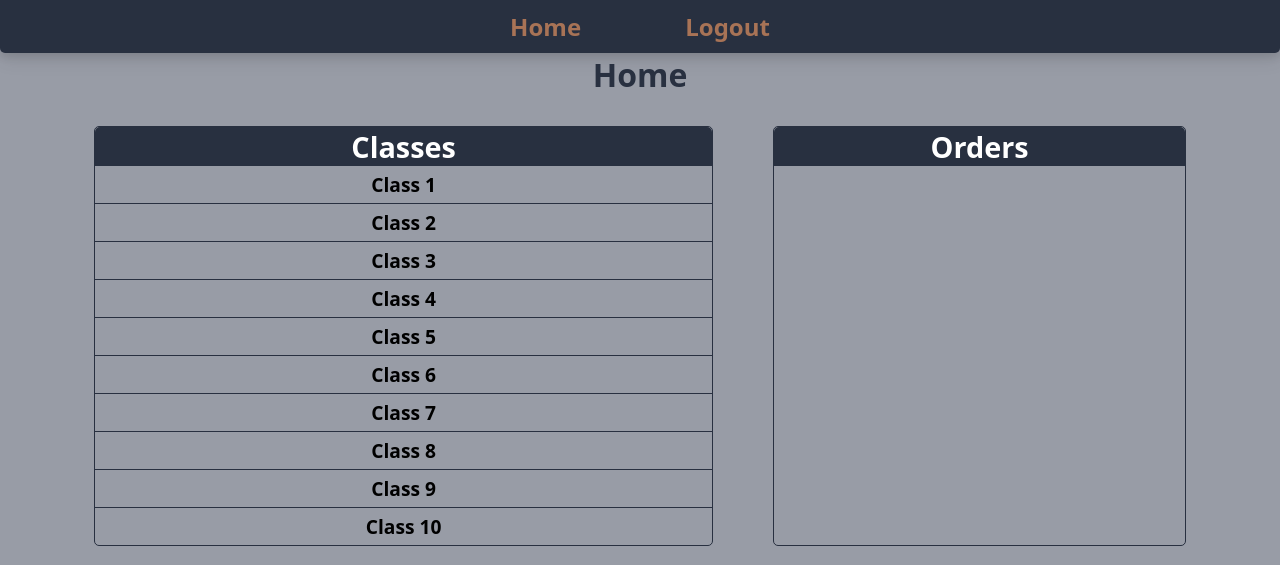
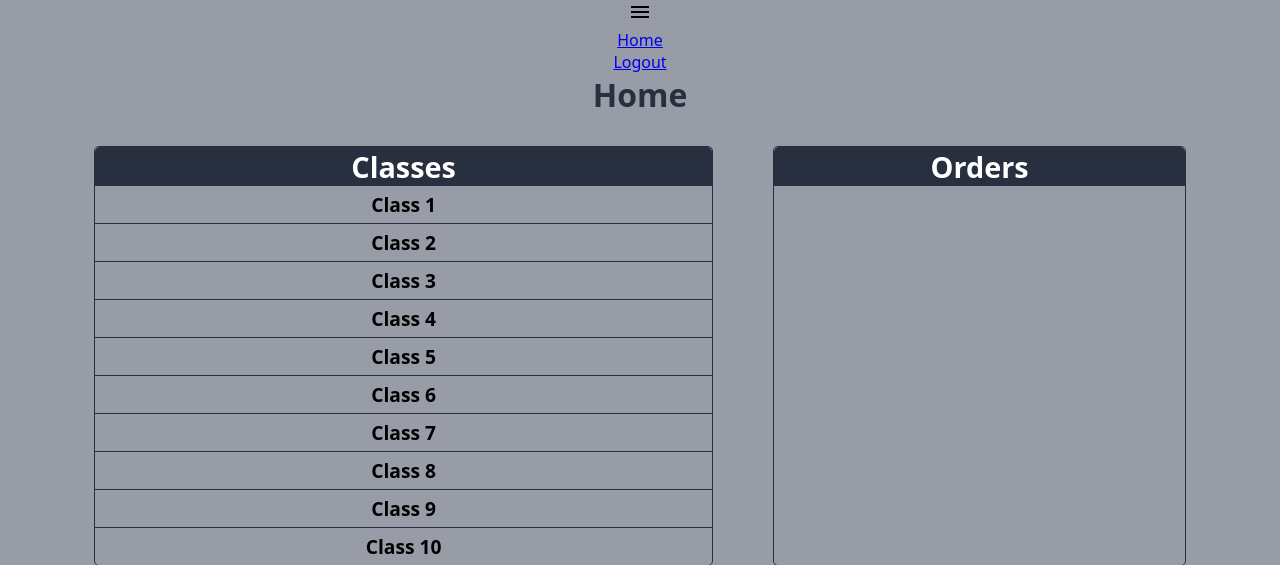
Before and after one commit to MattRogue/NEA-StockManager, a Flask app: page /home/ in a window 1280 px wide. Shown: the top 565 px of the page. Run offline with Flask 3, Linux system fonts and the light colour scheme; a user stored in the database is signed in; tables that the repository leaves empty hold one stand-in row (values such as "Sample post"); parts of the project's set-up code (start-up, migrations or seed data) failed here and were passed over.

Commit message:
redesign navbar

```diff
--- a/website/__init__.py
+++ b/website/__init__.py
@@ -61,6 +61,8 @@
             db.session.add(default_account)
             db.session.commit()
 
+            print("Default Account initialsed")
+
     manager = LoginManager()
     manager.login_view = "auth.login"
     manager.init_app(app)
--- a/website/static/css/base.css
+++ b/website/static/css/base.css
@@ -16,7 +16,7 @@
 	color: white;
 	background-color: black;
 	border-radius: 0 0 15px 15px;
-	display: block; /* Initially hide the alert */
+	display: block;
 	position: relative;
 	text-align: center;
 }
--- a/website/static/css/nav.css
+++ b/website/static/css/nav.css
@@ -1,30 +1,23 @@
-.nav{
-	background: #283040;
-	border-radius: 0 0 5px 5px;
-	padding: 10px;
-	box-shadow: 0 4px 8px 0 rgba(0, 0, 0, 0.1), 0 6px 20px 0 rgba(0, 0, 0, 0.09);
-	text-align: center;
-}
+/*
+bg: #283040 -> dark bluegrey
+*/
 
-.nav a{
-	color: #a87356;
-	text-decoration: none;
-	font-weight: 700;
-	font-size: 1.5em;
-	position: relative;
-	margin: 50px;
-	cursor: pointer;
-	transition: 0.3 ease;
-}
-
-.nav a:hover{
-	color: #906449;
-}
-
-.nav a:active{
+container{
+	width: 250px;
+	background-color: #283040;
 	color: white;
 }
 
-.nav .logout:hover{
-	color: red;
+
+container nav a{
+	height: 100%;
+	padding: 0;
+	text-decoration: none;
+	display: flex;
+	align-items: left;
+	color: white;
 }
+
+container nav a:hover{
+	background-color: grey;
+}
--- a/website/templates/base.html
+++ b/website/templates/base.html
@@ -20,7 +20,6 @@
                         <span aria-hidden="true">&times;</span>
                     </button>
                 </div>
-				<script>showAlert();</script>
             {% endfor %}
 		{% endif %}
 	{% endwith %}
@@ -34,8 +33,9 @@
 	}
 	function showAlert() {
 		var alert = document.getElementById("alert");
-		alert.style.display = "initial";
+		alert.style.display = "block";
 	}
+	setTimeout(closeAlert, 5000);
 </script>
 {% block js %}{% endblock %}
 </body>
--- a/website/templates/nav.html
+++ b/website/templates/nav.html
@@ -5,11 +5,22 @@
 />
 {% endblock %}
 {% block content %}
-<div class="nav">
-	{% if user.is_authenticated %}
-	<!-- placeholder values -->
-	<a href="{{ url_for('views.home') }}">Home</a>
-	<a class="logout" href="{{ url_for('auth.logout') }}">Logout</a>
-	{% endif %}
+
+<div class="container">
+	<div class="menu">
+		<svg xmlns="http://www.w3.org/2000/svg" height="24" viewBox="0 -960 960 960" width="24">
+			<path d="M120-240v-80h720v80H120Zm0-200v-80h720v80H120Zm0-200v-80h720v80H120Z"/>
+		</svg>
+	</div>
+
+	<div class="nav">
+		{% if user.is_authenticated %}
+		<ul>
+			<!-- placeholder values -->
+			<li><a href="{{ url_for('views.home') }}">Home</a></li>
+			<li><a class="logout" href="{{ url_for('auth.logout') }}">Logout</a></li>
+		</ul>
+		{% endif %}
+	</div>
 </div>
 {% endblock %}
```
Also changed, not shown: instance/database.db, website/static/images/close.svg (added), website/static/images/menu.svg (added).
